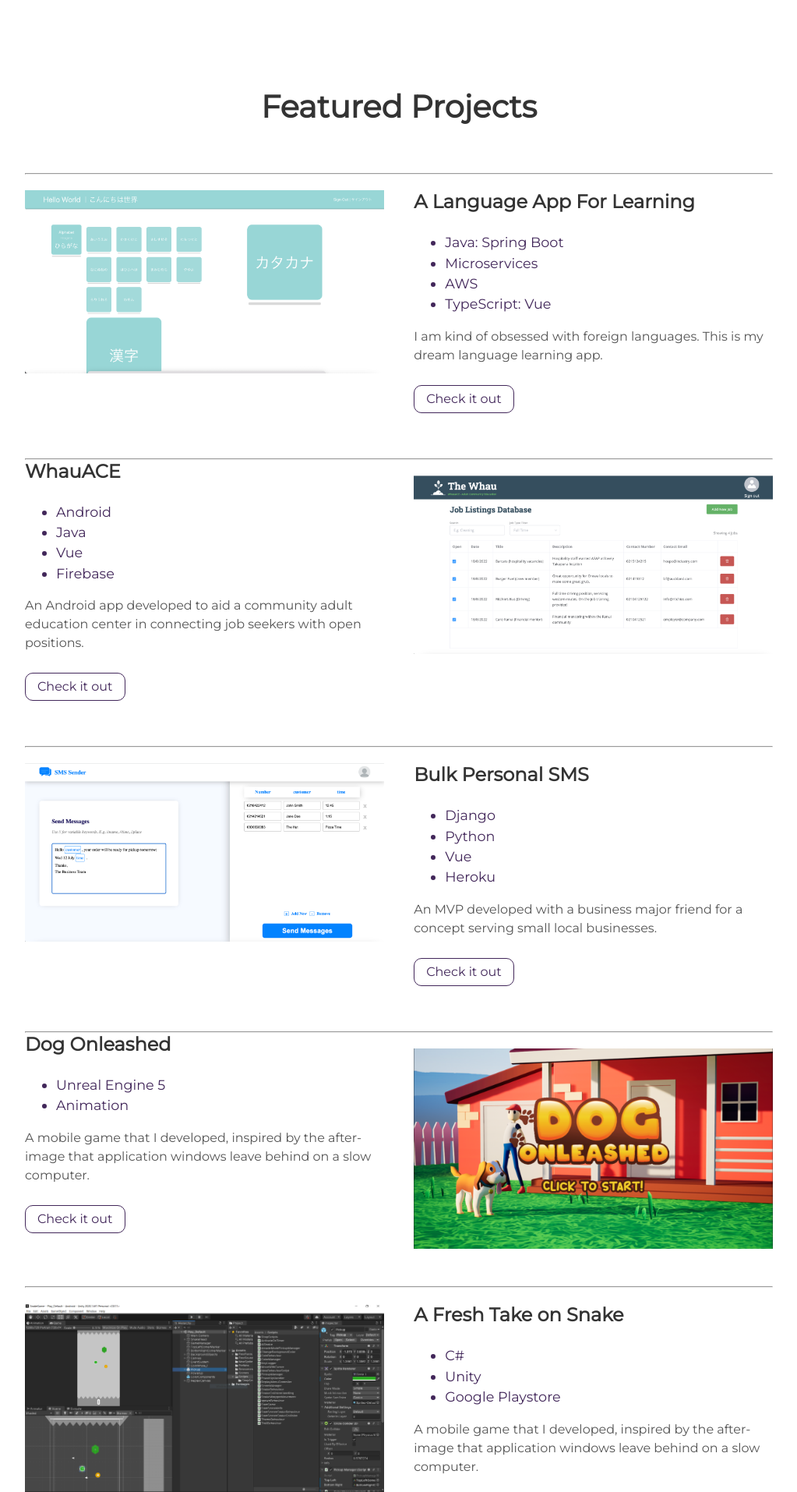
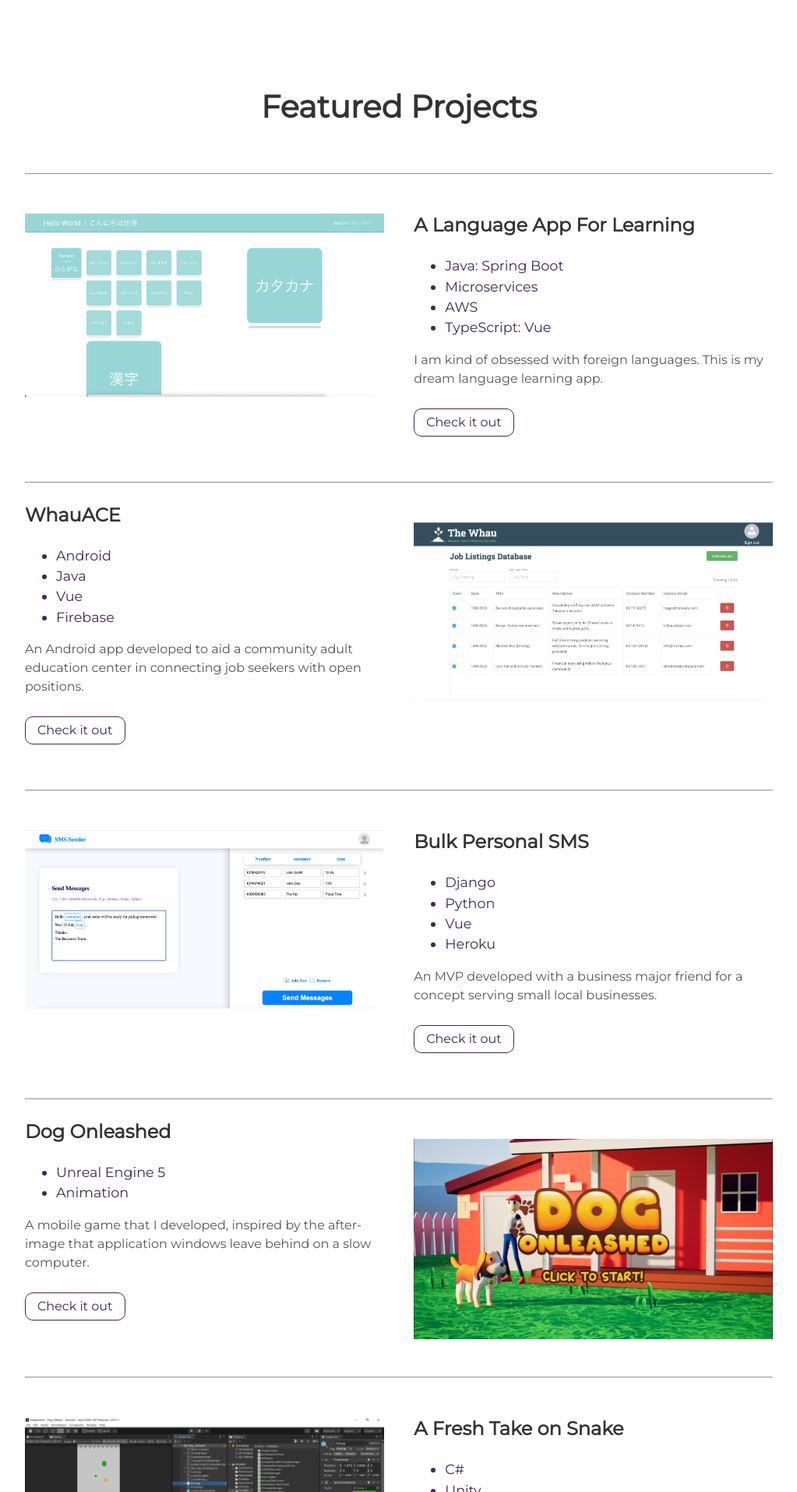
Before and after one commit to ThatRandomCoderNZ/githubPage, a Jekyll site: the page built from index.html, in a window 1280 px wide. Shown: the part 1741-3655 px from the top of the page at 78% size, without its empty margins (128-1151 px from the left). Built offline with Jekyll 4.4.1, drawn with Linux system fonts in a browser that asks for light colours.

Commit message:
addition

```diff
--- a/_includes/projects.html
+++ b/_includes/projects.html
@@ -8,7 +8,7 @@
 {% for project in site.projects %}
   {% assign alternation = forloop.index | modulo: 2 %}
     <div class="user-projects">
-      <hr class="project-divider" style="margin-bottom: 20px;"/>
+      <hr class="project-divider" style="margin-bottom: 50px;"/>
       <div class="{% if alternation == 0 %} images-right {% else %}images-left{% endif %}">
         <img alt="{{project.thumbnail-alt}}" src="{{ "{{project.thumbnail}}" | prepend: site.baseurl }}" />
       </div>
```
